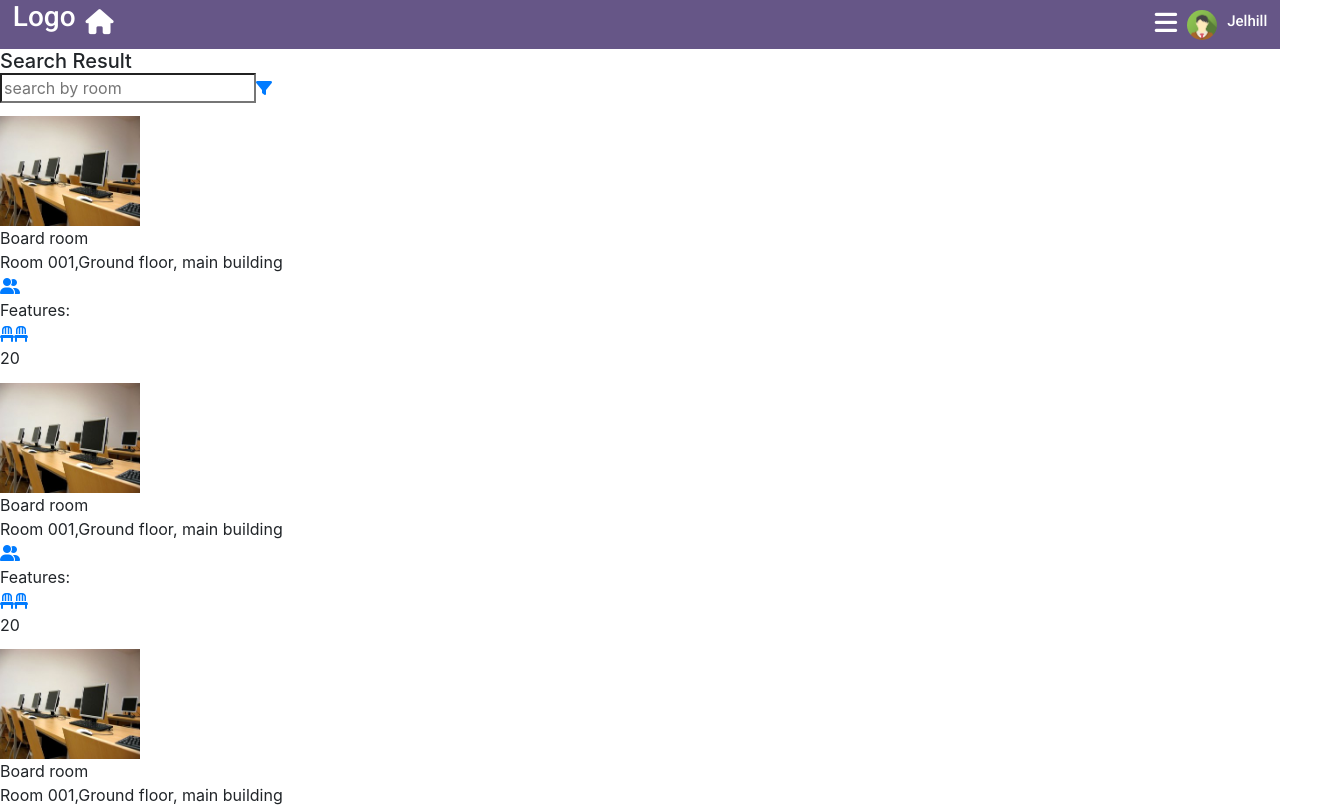
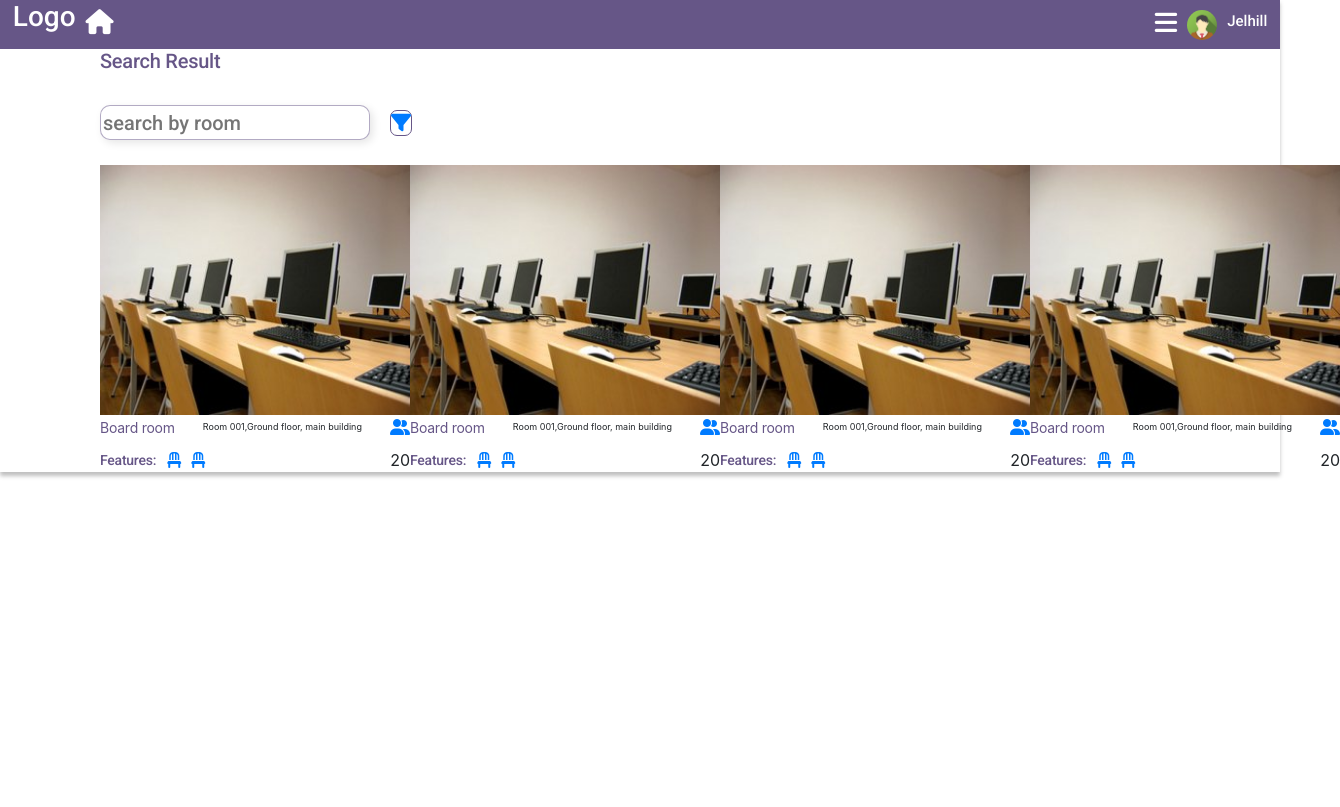
Before and after one commit to Jelhill/BookAndMeet, a React (Create React App) app in the folder client/: page /home in a window 1280 px wide. Shown: the top 807 px of the page, 1340 px wide, since content can reach past the window. Built offline with nearby package versions, Linux system fonts and the light colour scheme.

Commit message:
missing piece

```diff
--- a/client/src/App.css
+++ b/client/src/App.css
@@ -1625,3 +1625,110 @@ line-height: 20px;
     display: none;
   }
 }
+.bookingRoomSearch{
+  width: 100%;
+  padding: 0 100px 0 100px;
+}
+.roomsSearched{
+  width: 100%;
+
+}
+
+.roomImages {
+  width: 310px;
+  margin-top: 1%;
+  height: 250px;
+}
+.room1{
+  width: 100%;
+  display: flex;
+  margin-top: 2%;
+  justify-content: space-between;
+}
+/* .room2{
+  width: 100%;
+  display: flex;
+  margin-top: 2%;
+  justify-content: space-between;
+} */
+.searchName{
+  font-family: Roboto, sans-serif;
+font-style: normal;
+font-weight: bold;
+font-size: 14px;
+line-height: 20px;
+letter-spacing: -0.24px;
+
+color:var(--mainPurple);
+}
+.searchButton{
+  margin-top: 3%;
+  width: 25%;
+  height: 35px;
+  font-size: 14px;
+  color: var(--mainWhite);
+  background-color: var(--mainWhite);
+  border: 1px solid rgba(102, 86, 135, 0.5);
+  box-sizing: border-box;
+  box-shadow: 3px 3px 9px rgba(0, 0, 0, 0.1);
+  border-radius: 10px;
+  font-size: 20px;
+  font-family: Roboto, sans-serif;
+}
+.boardRoomFeatures{
+display: flex;
+justify-content: space-between;
+align-items: center;
+
+
+}
+ /* .boardRoomFeatures :nth-child(1){
+  display: flex;
+  font-family: Roboto;
+font-style: normal;
+font-weight: bold;
+font-size: 12px;
+line-height: 20px;
+letter-spacing: -0.24px;
+color: #665687;
+}  */
+.searchFeatures{
+  display: flex;
+  justify-content: space-between;
+  align-items: center;
+  margin-top: 3%;
+}
+.board{
+  letter-spacing: -0.24px;
+  font-size: 14px;
+  color: var(--mainPurple);
+
+}
+.building{
+  font-size: 9px;
+  display: flex;
+}
+.features{
+  font-family: Roboto, sans-serif;
+font-style: normal;
+font-weight: normal;
+font-size: 14px;
+line-height: 20px;
+letter-spacing: -0.24px;
+
+color:var(--mainPurple);
+}
+.accessories{
+  padding-right: 164px;
+}
+.accessories :nth-child(2){
+  padding: 0 10px 0 10px;
+}
+.filterIcon{
+  background: #FFFFFF;
+border: 1px solid #665687;
+box-sizing: border-box;
+border-radius: 7px;
+margin-left: 20px;
+font-size: 20px;
+}
--- a/client/src/Components/LandingPage/Landing2.js
+++ b/client/src/Components/LandingPage/Landing2.js
@@ -5,7 +5,7 @@ import { connect } from "react-redux"
 import {Link} from 'react-router-dom'
 import { getSignupInputs } from "../../Actions/userActions"
 import '../../App.css';
-import Footer from "./Roominformation/Footer"
+// import Footer from "./Roominformation/Footer"
 
 class Landing2 extends Component {
   state = {
```
